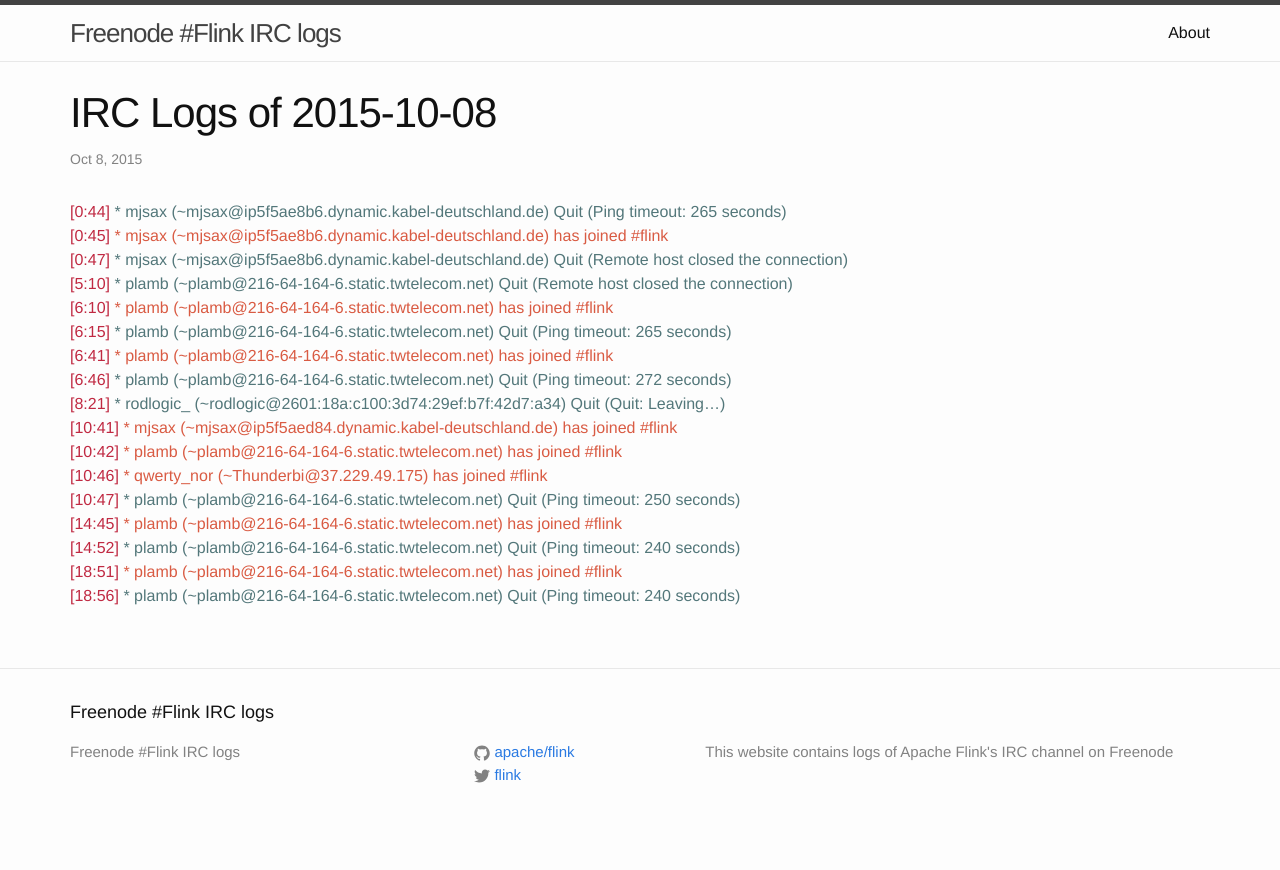
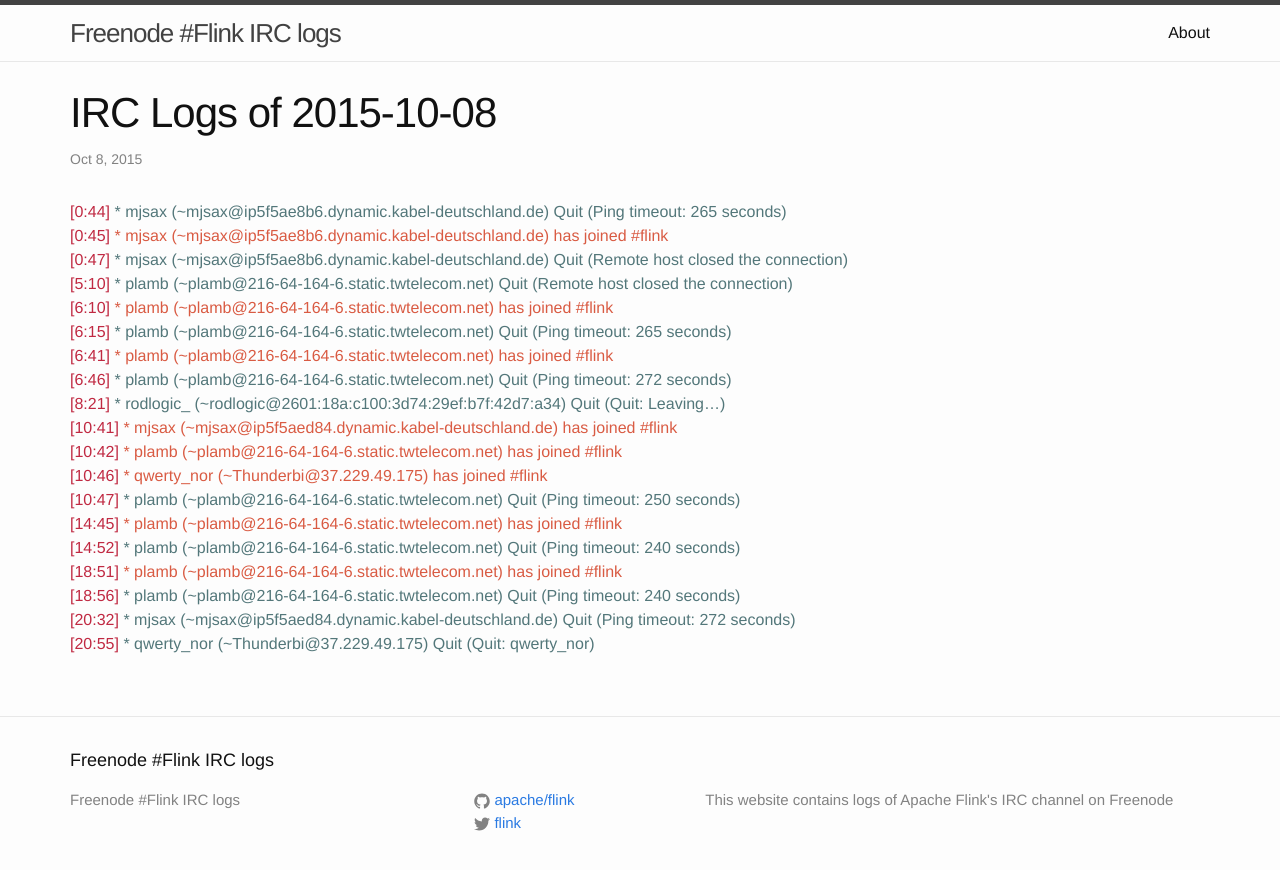
Before and after one commit to flink-irc-logs/flink-irc-logs.github.io, a Jekyll site: the page built from _posts/2015-10-08-logs.markdown, in a window 1280 px wide. Shown: the top 870 px of the page. Built offline with Jekyll 4.4.1, drawn with Linux system fonts in a browser that asks for light colours.

Commit message:
Update of the logs on Thu Oct  8 21:24:38 CEST 2015

```diff
--- a/_posts/2015-10-08-logs.markdown
+++ b/_posts/2015-10-08-logs.markdown
@@ -21,3 +21,5 @@
 <span class="irc-date">[14:52]</span> <span class="irc-navy">* plamb (~plamb@216-64-164-6.static.twtelecom.net) Quit (Ping timeout: 240 seconds)</span><br />
 <span class="irc-date">[18:51]</span> <span class="irc-green">* plamb (~plamb@216-64-164-6.static.twtelecom.net) has joined #flink</span><br />
 <span class="irc-date">[18:56]</span> <span class="irc-navy">* plamb (~plamb@216-64-164-6.static.twtelecom.net) Quit (Ping timeout: 240 seconds)</span><br />
+<span class="irc-date">[20:32]</span> <span class="irc-navy">* mjsax (~mjsax@ip5f5aed84.dynamic.kabel-deutschland.de) Quit (Ping timeout: 272 seconds)</span><br />
+<span class="irc-date">[20:55]</span> <span class="irc-navy">* qwerty_nor (~Thunderbi@37.229.49.175) Quit (Quit: qwerty_nor)</span><br />
```
